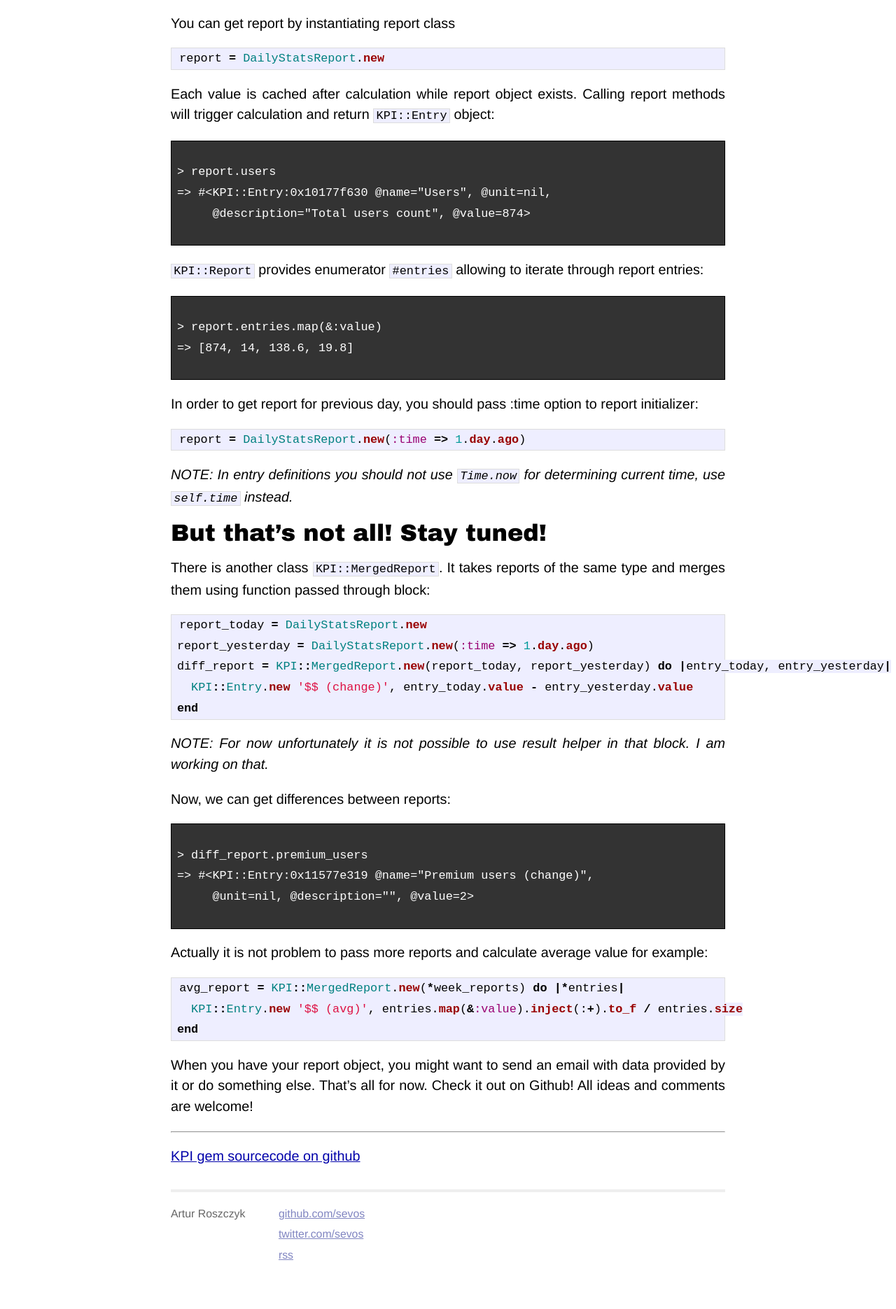
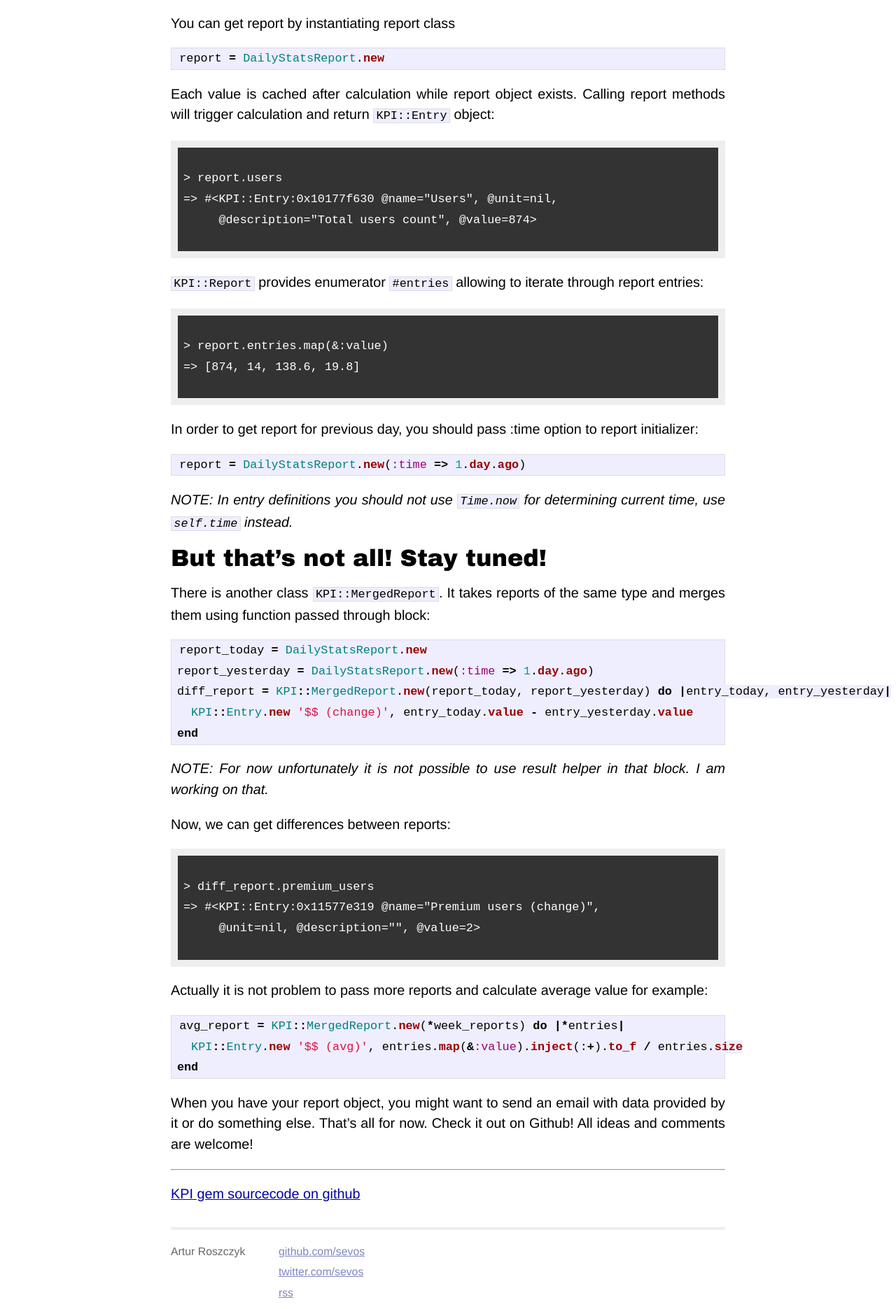
Before and after one commit to sevos/sevos.github.com, a Jekyll site: the page built from _posts/2011-05-15-kpi-gem.markdown, in a window 1280 px wide. Shown: the part 1528-3399 px from the top of the page at 70% size. Built offline with Jekyll 4.4.1, drawn with Linux system fonts in a browser that asks for light colours; before the commit the page ends 3353 px from its top, so only the background shows below that.

Commit message:
Change border of terminal code

```diff
--- a/css/screen.css
+++ b/css/screen.css
@@ -188,7 +188,7 @@ ul.posts {
   /* terminal */
 
   #post pre.terminal {
-    border: 1px solid black;
+    border: 10px solid #eee;
     background-color: #333;
     color: white;
   }
```
